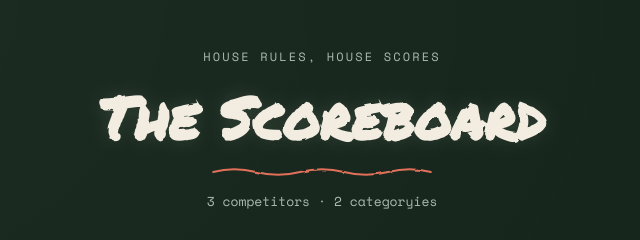
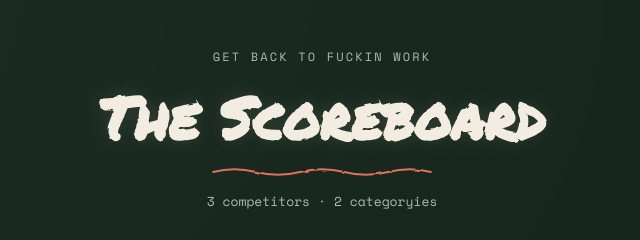
Before and after one commit to thepworth3/points_tracker, a plain HTML site: page index.html in a window 1280 px wide. Shown: the top 240 px of the page, 318-958 px from the left. Drawn offline with nearby package versions, Linux system fonts and the light colour scheme.

Commit message:
change eyebrow

```diff
--- a/index.html
+++ b/index.html
@@ -20,7 +20,7 @@
 <div class="board">
 
   <header class="board__header">
-    <p class="eyebrow">house rules, house scores</p>
+    <p class="eyebrow">Get back to fuckin work</p>
     <h1 class="title">The Scoreboard</h1>
     <svg class="squiggle" viewBox="0 0 400 20" preserveAspectRatio="none" aria-hidden="true">
       <path d="M2 10 Q 40 2, 80 10 T 160 10 T 240 10 T 320 10 T 398 10" />
```
